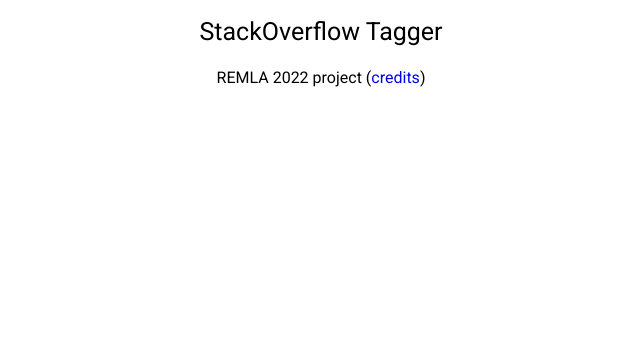
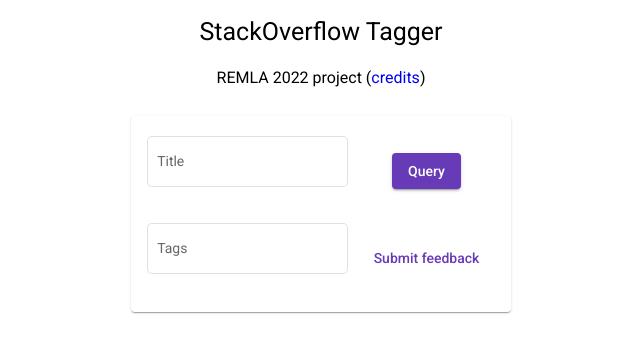
Before and after one commit to kponichtera/remla-stackoverflow-tagger, an Angular app in the folder frontend/: page / in a window 1280 px wide. Shown: the top 352 px of the page, without its empty margins (319-959 px from the left). Built offline with nearby package versions, Linux system fonts and the light colour scheme.

Commit message:
Simple GUI for submitting title and tags

```diff
--- a/frontend/angular.json
+++ b/frontend/angular.json
@@ -31,7 +31,7 @@
               "src/assets"
             ],
             "styles": [
-              "./node_modules/@angular/material/prebuilt-themes/purple-green.css",
+              "./node_modules/@angular/material/prebuilt-themes/deeppurple-amber.css",
               "src/styles.scss"
             ],
             "scripts": []
--- /dev/null
+++ b/frontend/src/app/components/inference-form/components/tags-input/tags-input.component.html
@@ -0,0 +1,16 @@
+<mat-form-field class="tags-form-field" appearance="outline">
+  <mat-label>Tags</mat-label>
+  <mat-chip-list #tagChipList>
+    <mat-chip *ngFor="let tag of tags" (removed)="remove(tag)">
+      {{tag}}
+      <button matChipRemove>
+        <mat-icon>cancel</mat-icon>
+      </button>
+    </mat-chip>
+  </mat-chip-list>
+  <input placeholder="New tag..."
+         [(ngModel)]="newTag"
+         [matChipInputFor]="tagChipList"
+         [matChipInputSeparatorKeyCodes]="separatorKeysCodes"
+         (matChipInputTokenEnd)="add()">
+</mat-form-field>
--- /dev/null
+++ b/frontend/src/app/components/inference-form/components/tags-input/tags-input.component.scss
@@ -0,0 +1,3 @@
+.tags-form-field {
+   width: 100%;
+}
--- /dev/null
+++ b/frontend/src/app/components/inference-form/components/tags-input/tags-input.component.ts
@@ -0,0 +1,61 @@
+import {Component, EventEmitter, Input, OnInit, Output} from '@angular/core';
+import {MatChipInputEvent} from "@angular/material/chips";
+import {FormControl} from "@angular/forms";
+import {COMMA, ENTER} from "@angular/cdk/keycodes";
+
+@Component({
+  selector: 'app-tags-input',
+  templateUrl: './tags-input.component.html',
+  styleUrls: ['./tags-input.component.scss']
+})
+export class TagsInputComponent implements OnInit {
+
+  separatorKeysCodes: number[] = [ENTER, COMMA];
+
+  private _newTag: string = ''
+
+  @Input()
+  tags: string[] = []
+
+  @Output()
+  tagsChange = new EventEmitter<string[]>();
+
+  @Output()
+  newTagChange = new EventEmitter<string>();
+
+  constructor() { }
+
+  ngOnInit(): void {
+  }
+
+  add(): void {
+    const value = this._newTag.trim();
+
+    if (value) {
+      this.tags.push(value);
+      this.tagsChange.emit(this.tags);
+    }
+
+    // Clear the input value
+    this._newTag = ''
+  }
+
+  remove(tag: string): void {
+    const index = this.tags.indexOf(tag);
+    if (index >= 0) {
+      this.tags.splice(index, 1);
+      this.tagsChange.emit(this.tags)
+    }
+  }
+
+  @Input()
+  get newTag(): string {
+    return this._newTag;
+  }
+
+  set newTag(value: string) {
+    this._newTag = value;
+    this.newTagChange.emit(value);
+  }
+
+}
--- /dev/null
+++ b/frontend/src/app/components/inference-form/inference-form.component.html
@@ -0,0 +1,23 @@
+<div class="form-container">
+  <div class="form-input">
+    <mat-form-field class="title-form-field" appearance="outline">
+      <mat-label>Title</mat-label>
+      <input matInput type="text">
+    </mat-form-field>
+  </div>
+  <div class="form-button">
+    <button mat-raised-button color="primary"
+            (click)="query()">Query
+    </button>
+  </div>
+  <div class="form-input">
+      <app-tags-input
+                  [(tags)]="tags"
+                  [(newTag)]="newTag"></app-tags-input>
+  </div>
+  <div class="form-button">
+      <button mat-button  color="primary"
+          (click)="submitFeedback()">Submit feedback
+  </button>
+  </div>
+</div>
--- /dev/null
+++ b/frontend/src/app/components/inference-form/inference-form.component.scss
@@ -0,0 +1,21 @@
+.form-container {
+  display: grid;
+  place-items: center;
+  gap: 10px 10px;
+  width: 100%;
+}
+
+.form-input {
+  grid-column: 1 / span 2;
+  place-self: center stretch;
+  width: 100%;
+}
+
+.form-button {
+  grid-column: 3 / 3;
+  place-self: center;
+}
+
+.title-form-field {
+  width: 100%;
+}
--- /dev/null
+++ b/frontend/src/app/components/inference-form/inference-form.component.ts
@@ -0,0 +1,29 @@
+import { Component, OnInit } from '@angular/core';
+import {MatSnackBar} from "@angular/material/snack-bar";
+
+@Component({
+  selector: 'app-inference-form',
+  templateUrl: './inference-form.component.html',
+  styleUrls: ['./inference-form.component.scss']
+})
+export class InferenceFormComponent implements OnInit {
+
+  tags: string[] = []
+  newTag: string = ''
+
+  constructor(private _snackBar: MatSnackBar) { }
+
+  ngOnInit(): void {
+  }
+
+  query(): void {
+    this.tags = ["aaa"];
+  }
+
+  submitFeedback() {
+    this.tags = [];
+    this.newTag = '';
+    this._snackBar.open('Thank you!', 'Close', {duration: 3000});
+  }
+
+}
--- a/frontend/src/app/pages/homepage/homepage.component.html
+++ b/frontend/src/app/pages/homepage/homepage.component.html
@@ -1,4 +1,7 @@
 <main class="homepage">
   <h2>StackOverflow Tagger</h2>
   <p>REMLA 2022 project (<a routerLink="/credits">credits</a>)</p>
+  <mat-card>
+    <app-inference-form></app-inference-form>
+  </mat-card>
 </main>
```
Also changed, not shown: frontend/src/app/components/inference-form/inference-form.module.ts (added, +32 -0 lines), frontend/src/app/pages/homepage/homepage.module.ts (+9 -5 lines), 2 other files (tests, documents, lock files or other folders).
